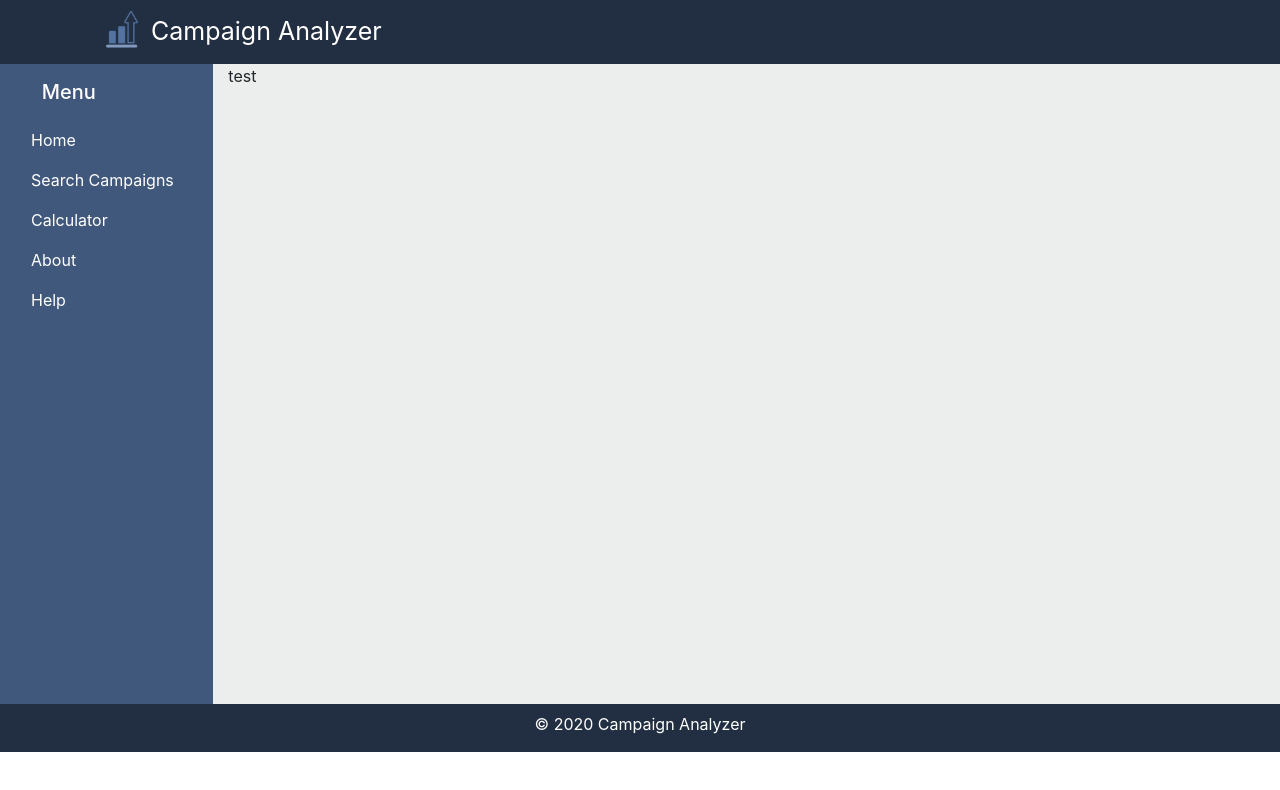
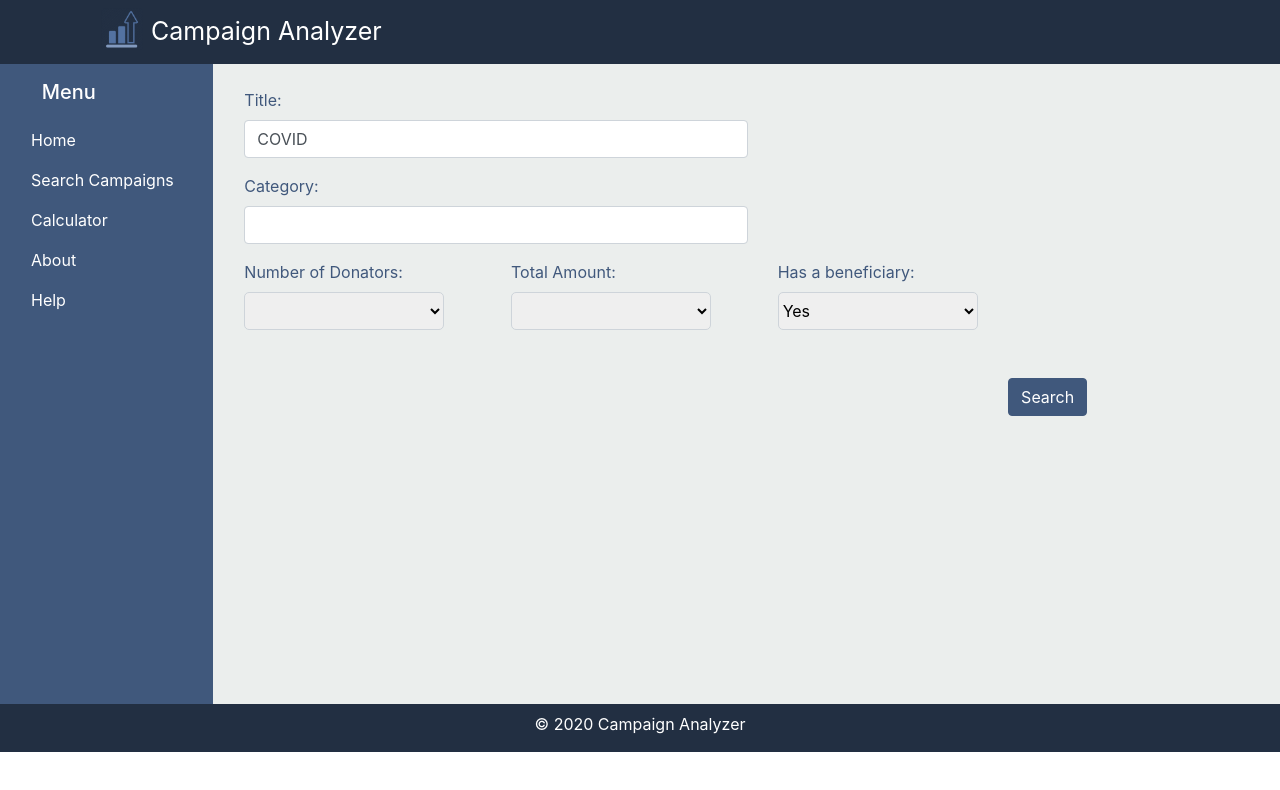
Before and after one commit to ajhayden/Intex2020, a React (Create React App) app in the folder intex-react-app/: page /calculator in a window 1280 px wide. Shown: the top 790 px of the page. Built offline with nearby package versions, Linux system fonts and the light colour scheme; no server answers.

Commit message:
starting calculator...making progress

```diff
--- a/intex-react-app/src/calculator.js
+++ b/intex-react-app/src/calculator.js
@@ -1,83 +1,152 @@
 import React from 'react'
+import * as bs from 'react-bootstrap'
+import { Formik, Form, Field} from 'formik'
+import { useContext } from 'react'
+import AppContext from './context'
+import { useHistory } from 'react-router-dom'
 import axios from 'axios'
 
-export default function calculator(props) {
 
-    let apiURL = 'https://ussouthcentral.services.azureml.net/workspaces/05e3440cfa294d0983fa24c937ead5df/services/c1ca7e6267d54a50884ed9769be9d8c5/execute?api-version=2.0&details=true'
-    let token = 'iMpv5m5DJ3RDMPeDYMhZ5jeI3l6dtXyxc+pBLWcgThW8hfnbiQEBeRaLr+ahjlHR+7vhOGl2Bj5pIPN5LgzlNw=='
-    const body =
-    {
-        "Inputs": {
-          "input1": {
-            "ColumnNames": [
-              "standard_amount",
-              "standard_goal",
-              "donators",
-              "days_active",
-              "days_created",
-              "has_beneficiary",
-              "media_type",
-              "project_type",
-              "turn_off_donations",
-              "visible_in_search",
-              "campaign_hearts",
-              "social_share_total",
-              "is_charity"
-            ],
-            "Values": [
-              [
-                "0",
-                "0",
-                "0",
-                "0",
-                "0",
-                "0",
-                "0",
-                "0",
-                "0",
-                "0",
-                "0",
-                "0",
-                "0"
-              ],
-              [
-                "0",
-                "0",
-                "0",
-                "0",
-                "0",
-                "0",
-                "0",
-                "0",
-                "0",
-                "0",
-                "0",
-                "0",
-                "0"
-              ]
-            ]
-          }
-        },
-        "GlobalParameters": {}
-    }
-
-    const setAxiosToken = (token) => {
-    axios.defaults.headers.common['Authorization'] = 'Bearer '+token;
-    axios.defaults.headers.post['Content-Type'] = 'application/json'
-    }
-
-    setAxiosToken(token)
-
-    axios.post(apiURL,body)
-    .then((response) => {
-        console.log(response)
-    })
-    .catch((error) => {
-        console.log("axios error:", error)
-    })
-
-
-    return(
-        <div className="divSize">test</div>
+function calculator(props) {
+    return (
+        <div className="divSize">
+            <FormController/>
+        </div>
     )
 }
+export default calculator
+
+const FormController = props => {
+    const context = useContext(AppContext)
+    const history = useHistory()
+    // const [cardError, setCardError] = React.useState('none')
+    return (
+        <Formik
+            initialValues={{
+                title: 'COVID',
+                category: '',
+                currentAmount: '',
+                donators: '',
+                hasBeneficiary: 'TRUE',
+            }}
+            validateOnChange={false}
+            validateOnBlur={false}
+            validate={values => {
+                const errors = {}
+                console.log('validating', values)
+                /*if(values.title === ""){
+                    errors.title = 'You need a value for the title'
+                }
+                if(values.category === ""){
+                    errors.category = 'You need a value for category'
+                }
+                if(values.currentAmount === ""){
+                    errors.currentAmount = 'You need a value for current amount'
+                }
+                if(values.donators === ""){
+                    errors.donators = 'You need a value for the donators'
+                }
+                if(values.hasBeneficiary === ""){
+                    errors.hasBeneficiary = 'You need a value for the beneficiary'
+                }*/
+                return errors
+            }}
+            onSubmit={async (values, actions) => {
+                const azure = await axios.post('http://localhost:8000/api/calculator/')
+                console.log('Azure Results', azure)
+                history.push('/calculator')
+            }}
+        >{form => (
+            <BasicForm form={form} />
+        )}</Formik>
+    )
+}
+/**
+ * The form layout/html.
+ * This component needs finishing.
+ */
+const BasicForm = props => (
+    <Form className="text-primary">
+        <bs.Row>
+            <bs.Col md='6' className='ml-3'>
+                <br/>
+                <TextInput form={props.form} title="Title:" name="title" type="text" />
+                <TextInput form={props.form} title="Category:" name="category" type="text" />
+            </bs.Col>
+        </bs.Row>
+        <bs.Row>
+            <bs.Col md='3' className='ml-3'>
+                <bs.Form.Label>Number of Donators:</bs.Form.Label>
+                <br/>
+                <Field as="select" name="donators" style={{width:200, height:38, borderRadius:5, borderColor:'#ced4da'}}>
+                    <option value=""></option>
+                    <option value="0-10">0-10</option>
+                    <option value="10-50">10-50</option>
+                    <option value="50-100">50-100</option>
+                    <option value="100-200">100-200</option>
+                    <option value="200-300">200-300</option>
+                    <option value="300-100000">+300</option>
+                </Field>
+            </bs.Col>
+            <bs.Col md='3'>
+                <bs.Form.Label>Total Amount:</bs.Form.Label>
+                <br/>
+                <Field as="select" name="currentAmount" style={{width:200, height:38, borderRadius:5, borderColor:'#ced4da'}}>
+                    <option value=""></option>
+                    <option value="0-0">0</option>
+                    <option value="1-100">1-100</option>
+                    <option value="100-1000">100-1000</option>
+                    <option value="1000-3000">1000-3000</option>
+                    <option value="3000-10000">3000-10000</option>
+                    <option value="10000-100000">10000-100000</option>
+                    <option value="100000-1000000000">+100000</option>
+                </Field>
+            </bs.Col>
+            <bs.Col md='3'>
+                <bs.Form.Label>Has a beneficiary:</bs.Form.Label>
+                <br/>
+                <Field as="select" name="hasBeneficiary" style={{width:200, height:38, borderRadius:5, borderColor:'#ced4da'}}>
+                    <option value=""></option>
+                    <option value="TRUE">Yes</option>
+                    <option value="FALSE">No</option>
+                </Field>
+            </bs.Col>
+        </bs.Row>
+        <bs.Row>
+            <bs.Col md='10'>
+                <div className='text-right mt-5'>
+                        <bs.Button disabled={props.form.isSubmitting} hidden={props.form.isSubmitting} className='mb-3' type="submit" variant="primary">
+                            Search
+                        </bs.Button>
+                        <bs.Spinner
+                            as="span"
+                            animation="border"
+                            size="sm"
+                            role="status"
+                            aria-hidden="true"
+                            hidden={!props.form.isSubmitting}
+                            />
+                </div>
+            </bs.Col>
+        </bs.Row>
+    </Form>
+)
+
+const TextInput = (props) => (
+    <Field name={props.name}>{rProps => (
+        <bs.Form.Group>
+            {props.title &&
+                <bs.Form.Label>{props.title}</bs.Form.Label>
+            }
+            <bs.Form.Control
+                type={props.type}
+                placeholder={props.placeholder}
+                disabled={rProps.form.isSubmitting}
+                {...rProps.field}
+            />
+            {rProps.meta.touched && rProps.meta.error &&
+                <div className="text-danger">{rProps.meta.error}</div>
+            }
+        </bs.Form.Group>
+    )}</Field>
+)
--- a/intex-react-app/src/searchCampaigns.js
+++ b/intex-react-app/src/searchCampaigns.js
@@ -54,8 +54,6 @@ const FormController = props => {
             onSubmit={async (values, actions) => {
                 const resp = await axios.get('http://localhost:8000/api/campaign')
                 console.log('axios in action', resp)
-                // const azure = await axios.post('http://localhost:8000/api/calculator/')
-                // console.log(azure)
                 context.setQuery(values)
                 history.push('/displayCampaigns')
             }}
```
Also changed, not shown: 1 other file (tests, documents, lock files or other folders).
